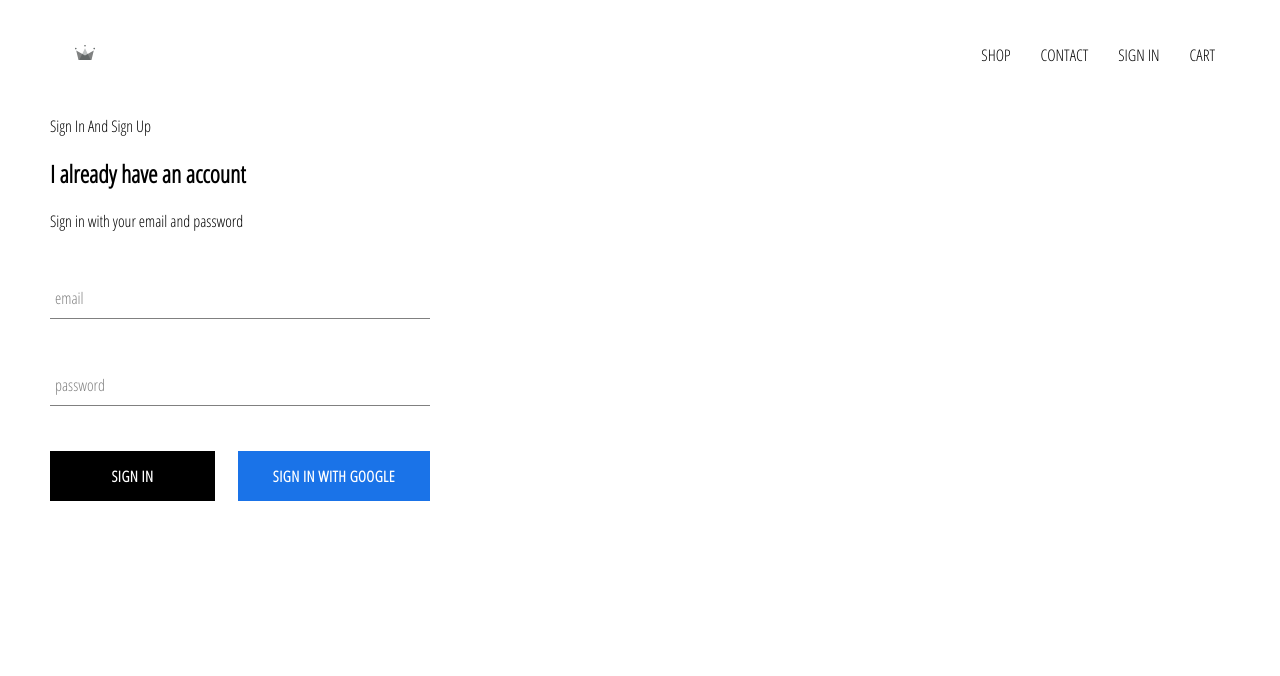
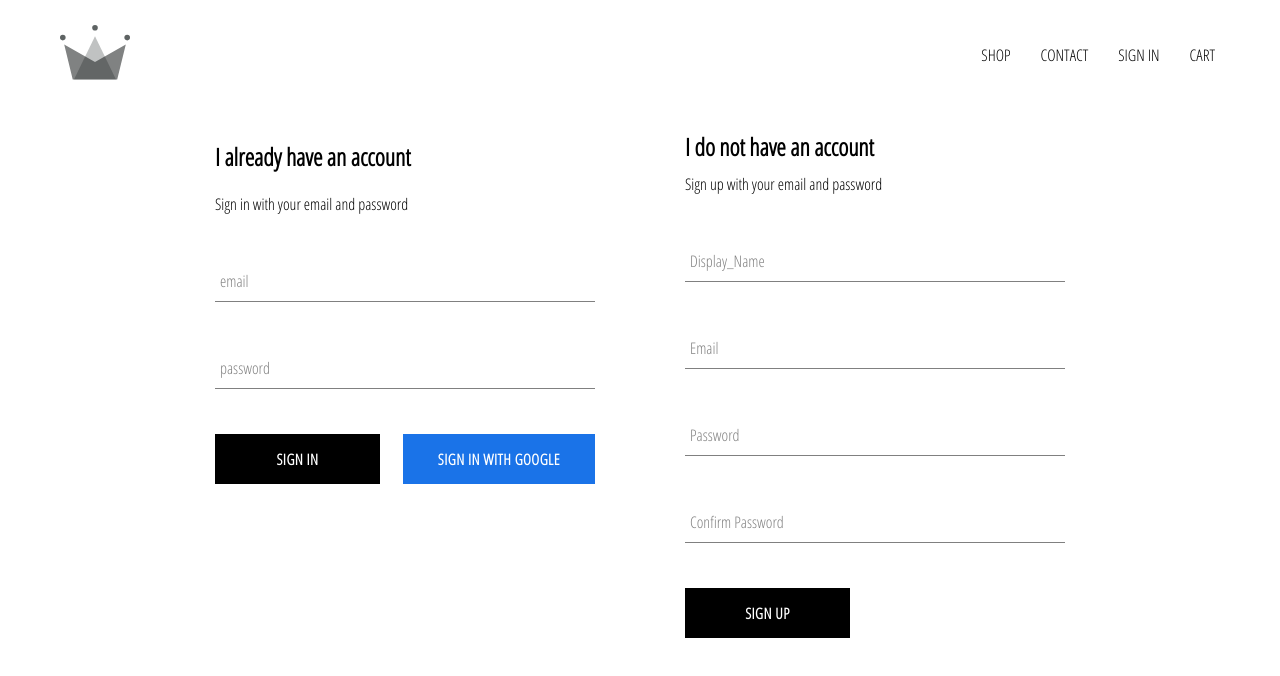
Before and after one commit to Iakuro-wc/crwn-clothing, a React (Create React App) app: page /signin in a window 1280 px wide. Shown: the top 676 px of the page. Built offline with nearby package versions, Linux system fonts and the light colour scheme; no server answers.

Commit message:
Implemented firebase utils, included ability to store authenticated users into our firestore database

```diff
--- a/src/App.js
+++ b/src/App.js
@@ -5,7 +5,7 @@
 import { Route, Switch } from 'react-router-dom';
 import Header from './components/header/header.component';
 import SignInAndSignUpPage from './pages/sign-in-and-sign-up/sign-in-and-sign-up.component';
-import { auth } from './firebase/firebase.utils';
+import { auth, createUserProfileDocument } from './firebase/firebase.utils';
 
 class App extends React.Component {
   constructor() {
@@ -19,8 +19,23 @@
   unsubscribeFromAuth = null;
 
   componentDidMount() {
-    this.unsubscribeFromAuth = auth.onAuthStateChanged((user) => {
-      this.setState({ currentUser: user });
+    this.unsubscribeFromAuth = auth.onAuthStateChanged(async (userAuth) => {
+      if (userAuth) {
+        const userRef = await createUserProfileDocument(userAuth);
+
+        userRef.onSnapshot((snapshot) => {
+          this.setState({
+            currentUser: {
+              id: snapshot.id,
+              ...snapshot.data(),
+            },
+          });
+        });
+      } else {
+        this.setState({
+          currentUser: userAuth,
+        });
+      }
     });
   }
 
--- a/src/components/header/header.component.jsx
+++ b/src/components/header/header.component.jsx
@@ -6,6 +6,7 @@
 import { auth } from '../../firebase/firebase.utils';
 
 const Header = ({ currentUser }) => {
+  console.log(currentUser);
   return (
     <div className='header'>
       <Link to='/'>
--- a/src/components/header/header.styles.scss
+++ b/src/components/header/header.styles.scss
@@ -8,8 +8,8 @@
 
   .logo-container {
     height: 100%;
-    width: 70px;
-    padding: 25px;
+    width: 90px;
+    padding: 10px;
   }
 
   .options {
--- /dev/null
+++ b/src/components/sign-up/sign-up.component.jsx
@@ -0,0 +1,102 @@
+import React, { Component } from 'react';
+import FormInput from '../form-input/form-input.component';
+import CustomButton from '../custom-button/custom-button.component';
+
+import { auth } from '../../firebase/firebase.utils';
+import { createUserProfileDocument } from '../../firebase/firebase.utils';
+
+import './sign-up.styles.scss';
+
+class SignUp extends Component {
+  constructor() {
+    super();
+
+    this.state = {
+      displayName: '',
+      email: '',
+      password: '',
+      confirmPassword: '',
+    };
+  }
+
+  handleChange = async (e) => {
+    const { name, value } = e.target;
+
+    this.setState({
+      [name]: value,
+    });
+  };
+
+  handleSubmit = async (e) => {
+    e.preventDefault();
+    const { displayName, email, password, confirmPassword } = this.state;
+
+    if (password !== confirmPassword) {
+      alert("Passwords don't match");
+      return;
+    }
+    try {
+      const { user } = await auth.createUserWithEmailAndPassword(
+        email,
+        password
+      );
+      await user.updateProfile({ displayName });
+      createUserProfileDocument(user);
+      this.setState({
+        displayName: '',
+        email: '',
+        password: '',
+        confirmPassword: '',
+      });
+      console.log(user);
+    } catch (error) {
+      console.error(error);
+    }
+  };
+  render() {
+    const { displayName, email, password, confirmPassword } = this.state;
+    return (
+      <div className='sign-up'>
+        <h2 className='title'>I do not have an account</h2>
+        <span>Sign up with your email and password</span>
+        <form onSubmit={this.handleSubmit} className='sign-up-form'>
+          <FormInput
+            type='text'
+            name='displayName'
+            value={displayName}
+            onChange={this.handleChange}
+            label='Display_Name'
+            required
+          />
+          <FormInput
+            type='email'
+            name='email'
+            value={email}
+            onChange={this.handleChange}
+            label='Email'
+            required
+          />
+          <FormInput
+            type='password'
+            name='password'
+            value={password}
+            onChange={this.handleChange}
+            label='Password'
+            required
+          />
+          <FormInput
+            type='password'
+            name='confirmPassword'
+            value={confirmPassword}
+            onChange={this.handleChange}
+            label='Confirm Password'
+            required
+          />
+          <CustomButton type='submit'>Sign up</CustomButton>
+        </form>
+      </div>
+    );
+  }
+}
+
+export default SignUp;
--- /dev/null
+++ b/src/components/sign-up/sign-up.styles.scss
@@ -0,0 +1,9 @@
+.sign-up {
+  width: 380px;
+  display: flex;
+  flex-flow: wrap column;
+
+  .title {
+    margin: 10px 0;
+  }
+}
--- a/src/firebase/firebase.utils.js
+++ b/src/firebase/firebase.utils.js
@@ -12,6 +12,34 @@
   measurementId: 'G-K998520L92',
 };
 
+export const createUserProfileDocument = async (userAuth, additionalData) => {
+  if (!userAuth) return;
+
+  const userRef = firestore.doc(`users/${userAuth.uid}`);
+
+  const snapShot = await userRef.get();
+  const { displayName, email } = userAuth;
+  if (!snapShot.exists) {
+    const createdAt = new Date();
+
+    try {
+      await userRef.set({
+        displayName,
+        email,
+        createdAt,
+        ...additionalData,
+      });
+    } catch (error) {
+      console.log('error creating user', error.message);
+    }
+  } else if (!snapShot.data().displayName) {
+    await userRef.update({
+      displayName,
+    });
+  }
+  return userRef;
+};
+
 firebase.initializeApp(config);
 
 export const auth = firebase.auth();
--- a/src/pages/sign-in-and-sign-up/sign-in-and-sign-up.component.jsx
+++ b/src/pages/sign-in-and-sign-up/sign-in-and-sign-up.component.jsx
@@ -1,13 +1,16 @@
 import React from 'react';
 import SignIn from '../../components/sign-in/sign-in.component';
+import SignUp from '../../components/sign-up/sign-up.component';
 
 import './sign-in-and-sign-up.styles.scss';
 
 const SignInAndSignUpPage = () => {
   return (
     <div>
-      Sign In And Sign Up
-      <SignIn />
+      <div className='container'>
+        <SignIn />
+        <SignUp />
+      </div>
     </div>
   );
 };
--- a/src/pages/sign-in-and-sign-up/sign-in-and-sign-up.styles.scss
+++ b/src/pages/sign-in-and-sign-up/sign-in-and-sign-up.styles.scss
@@ -0,0 +1,6 @@
+.container {
+  width: 850px;
+  display: flex;
+  justify-content: space-between;
+  margin: 30px auto;
+}
```
